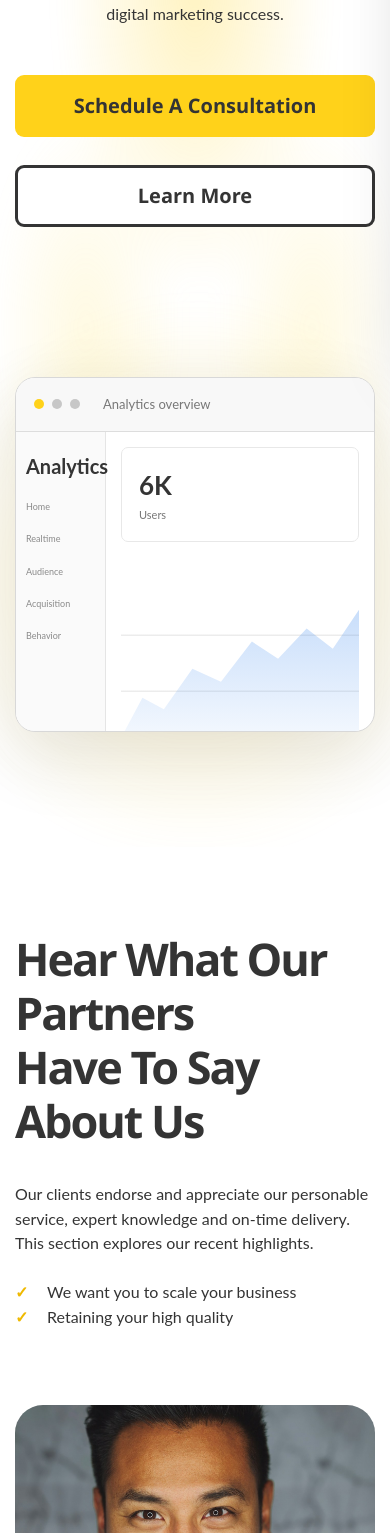
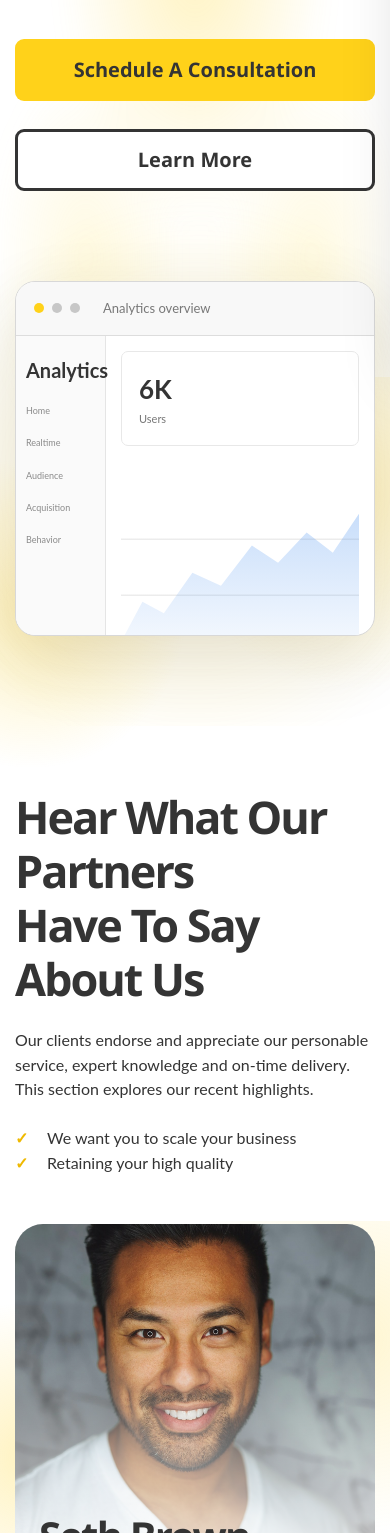
Before and after one commit to awaisbegin014/yellowAgency, a Next.js app: page / in a window 390 px wide. Shown: the part 467-2000 px from the top of the page. Built offline with nearby package versions, Linux system fonts and the light colour scheme.

Commit message:
style: tighten homepage spacing and visual flow

```diff
--- a/src/app/globals.css
+++ b/src/app/globals.css
@@ -515,17 +515,17 @@ main .page-hero--dark .page-hero__lead { color: var(--muted); }
 }
 
 /* Reference-matched Yellow homepage */
-body:has(.reference-home) { background: #fff; color: #343434; }
-body:has(.reference-home) .site-header { background: #fff; background-attachment: initial; }
+body:has(.reference-home) { background: var(--site-yellow-glow); background-attachment: fixed; color: #343434; }
+body:has(.reference-home) .site-header { background: var(--site-yellow-glow); background-attachment: fixed; }
 .reference-home,
-.reference-home > section[class] { background: #fff; color: #343434; }
+.reference-home > section[class] { background: transparent; color: #343434; }
 .reference-home h1,
 .reference-home h2,
 .reference-home h3 { color: #343434; font-weight: 800; letter-spacing: -.045em; }
 .reference-home p,
 .reference-home li { font-size: 18px; line-height: 1.55; }
 .hc-shell { width: min(calc(100% - 48px), 1840px); margin-inline: auto; }
-.hc-section { padding: 115px 0; }
+.hc-section { padding: clamp(72px, 6vw, 90px) 0; }
 .hc-centered { text-align: center; }
 .hc-centered > p { max-width: 1450px; margin-inline: auto; }
 .hc-two-col { display: grid; grid-template-columns: repeat(2, minmax(0, 1fr)); align-items: center; gap: clamp(60px, 7vw, 150px); }
@@ -538,16 +538,16 @@ body:has(.reference-home) .site-header { background: #fff; background-attachment
 .hc-text-link { display: inline-block; padding-bottom: 4px; border-bottom: 2px solid #343434; font-size: 18px; font-weight: 800; }
 .hc-actions { display: flex; justify-content: center; gap: 28px; margin-top: 48px; }
 
-.hc-hero { position: relative; overflow: hidden; padding: 150px 0 55px; isolation: isolate; }
+.hc-hero { position: relative; overflow: hidden; padding: 110px 0 45px; isolation: isolate; }
 .hc-hero::before { content: ""; position: absolute; z-index: -1; inset: 0; background: radial-gradient(ellipse 48% 34% at 50% 31%, rgba(255,210,26,.27), transparent 72%), radial-gradient(ellipse 32% 24% at 22% 58%, rgba(255,226,92,.18), transparent 75%), radial-gradient(ellipse 32% 24% at 80% 58%, rgba(255,226,92,.18), transparent 75%); filter: blur(12px); pointer-events: none; }
 .hc-hero__copy { position: relative; z-index: 1; text-align: center; }
-.hc-hero h1 { margin-bottom: 52px; font-size: clamp(58px, 5vw, 100px); }
+.hc-hero h1 { margin-bottom: 36px; font-size: clamp(58px, 5vw, 100px); }
 .hc-hero h1 span { position: relative; display: inline-block; }
 .hc-hero h1 span::after { content: ""; position: absolute; right: 2%; bottom: -9px; left: 2%; height: 9px; border-radius: 50%; background: var(--yellow); transform: rotate(-.5deg); }
 .hc-hero__copy > p { max-width: 1350px; margin: 0 auto; font-size: 20px; }
-.hc-hero__visual { margin-top: 150px; }
+.hc-hero__visual { margin-top: 90px; }
 
-.hc-analytics { position: relative; width: min(1150px, 78vw); height: 690px; margin-inline: auto; }
+.hc-analytics { position: relative; width: min(1150px, 78vw); height: 620px; margin-inline: auto; }
 .hc-analytics::before { content: ""; position: absolute; inset: -100px -160px; background: radial-gradient(circle, rgba(255,210,26,.24), transparent 62%); filter: blur(10px); }
 .hc-analytics__window { position: absolute; inset: 30px 70px 70px; overflow: hidden; border: 1px solid #d8d8d8; border-radius: 20px; background: #fff; box-shadow: 0 24px 70px rgba(40,40,40,.12); }
 .hc-window-bar { position: relative; z-index: 2; display: flex; height: 54px; align-items: center; gap: 8px; padding: 0 18px; border-bottom: 1px solid #ddd; background: #f8f8f8; }
@@ -572,7 +572,7 @@ body:has(.reference-home) .site-header { background: #fff; background-attachment
 .hc-bars { display: flex; height: 110px; align-items: end; gap: 7px; }
 .hc-bars i { flex: 1; min-width: 5px; border-radius: 3px 3px 0 0; background: #2f7de5; }
 
-.hc-split-heading { display: grid; grid-template-columns: 1fr 1fr; align-items: start; gap: 110px; margin-bottom: 75px; }
+.hc-split-heading { display: grid; grid-template-columns: 1fr 1fr; align-items: start; gap: 80px; margin-bottom: 48px; }
 .hc-split-heading h2 { margin: 0; font-size: clamp(45px, 4vw, 76px); }
 .hc-split-heading p { margin-bottom: 20px; }
 .hc-checks, .hc-arrow-list { padding: 0; list-style: none; }
@@ -580,14 +580,14 @@ body:has(.reference-home) .site-header { background: #fff; background-attachment
 .hc-checks li::before { content: "✓"; position: absolute; left: 0; color: var(--yellow-deep); font-weight: 900; }
 .hc-arrow-list li::before { content: "›"; position: absolute; left: 0; color: var(--yellow-deep); font-size: 30px; font-weight: 900; line-height: .8; }
 .hc-video-grid { display: grid; grid-template-columns: repeat(2, 1fr); gap: 48px; }
-.hc-video-card { position: relative; min-height: 520px; overflow: hidden; border-radius: 28px; background: #eee; }
+.hc-video-card { position: relative; min-height: 460px; overflow: hidden; border-radius: 28px; background: #eee; }
 .hc-video-card img { object-fit: cover; }
 .hc-video-card::after { content: ""; position: absolute; inset: 0; background: linear-gradient(90deg, rgba(255,255,255,.92) 0 40%, transparent 68%); }
 .hc-video-card > div { position: absolute; z-index: 2; top: 50%; left: 65px; transform: translateY(-50%); }
 .hc-video-card h3 { margin-bottom: 4px; font-size: 40px; }
 .hc-video-card span { font-size: 16px; font-weight: 700; }
 .hc-partners .hc-split-heading { display: block; }
-.hc-partners .hc-split-heading > div { max-width: 1050px; margin-top: 34px; }
+.hc-partners .hc-split-heading > div { max-width: 1050px; margin-top: 22px; }
 .hc-partners .hc-split-heading > div > p { margin-bottom: 24px; }
 .hc-partners .hc-checks { margin-top: 20px; }
 
@@ -596,7 +596,7 @@ body:has(.reference-home) .site-header { background: #fff; background-attachment
 .hc-help .hc-arrow-list { margin: 28px 0; }
 .hc-help__note { margin-top: 22px; }
 .hc-help .hc-btn { margin-top: 34px; }
-.hc-photo-collage { position: relative; min-height: 850px; overflow: visible; border-radius: 0 25px 25px 0; }
+.hc-photo-collage { position: relative; min-height: 700px; overflow: visible; border-radius: 0 25px 25px 0; }
 .hc-photo-collage > img { object-fit: cover; border-radius: 0 25px 25px 0; }
 .hc-chart-card { position: absolute; z-index: 2; width: 360px; padding: 20px; border: 1px solid #ddd; border-radius: 12px; background: white; box-shadow: 0 16px 35px rgba(0,0,0,.12); }
 .hc-chart-card--top { top: -50px; right: -70px; }
@@ -604,14 +604,14 @@ body:has(.reference-home) .site-header { background: #fff; background-attachment
 .hc-chart-card .hc-area-chart { height: 140px; margin-top: 0; }
 .hc-chart-card .hc-bars { height: 110px; }
 
-.hc-stats { padding: 75px 0 120px; }
+.hc-stats { padding: 55px 0 75px; }
 .hc-stats .hc-shell { display: grid; grid-template-columns: repeat(5, 1fr); }
 .hc-stats div div { padding: 0 25px; border-right: 1px solid #888; text-align: center; }
 .hc-stats div div:last-child { border-right: 0; }
 .hc-stats b { display: inline-block; border-bottom: 10px solid var(--yellow); font-size: 68px; line-height: .86; }
 .hc-stats span { display: block; margin-top: 20px; font-size: 17px; }
 
-.hc-services > .hc-shell > h2 { margin-bottom: 70px; font-size: 72px; }
+.hc-services > .hc-shell > h2 { margin-bottom: 45px; font-size: 72px; }
 .hc-services__grid { display: grid; grid-template-columns: .82fr 1.18fr; gap: 120px; }
 .hc-service-list { display: flex; flex-direction: column; }
 .hc-service-list button { display: flex; width: 100%; min-height: 80px; align-items: center; justify-content: space-between; padding: 15px 28px; border: 0; border-bottom: 2px solid #444; background: transparent; color: #343434; font-family: var(--heading); font-size: 28px; font-weight: 700; text-align: left; cursor: pointer; transition: background .2s ease, padding-left .2s ease; }
@@ -762,14 +762,14 @@ body:has(.reference-home) .site-header { background: #fff; background-attachment
 .hc-ghl-automation i { padding: 7px 10px; border: 1px solid var(--yellow-deep); border-radius: 20px; background: #fff7d1; font-size: 8px; font-style: normal; font-weight: 800; }
 .hc-ghl-automation span { color: #9a7500; }
 .hc-service-detail { animation: hc-service-in .3s ease both; }
-.hc-service-detail h3 { margin: 55px 0 20px; font-size: 56px; }
-.hc-service-detail ul { margin: 35px 0; }
+.hc-service-detail h3 { margin: 35px 0 16px; font-size: 56px; }
+.hc-service-detail ul { margin: 24px 0; }
 .hc-service-detail .hc-text-link { margin-top: 14px; }
 @keyframes hc-service-in { from { opacity: 0; transform: translateX(10px); } to { opacity: 1; transform: translateX(0); } }
 
 .hc-dental h2 { max-width: 1450px; margin-inline: auto; font-size: clamp(50px, 4.3vw, 82px); }
 .hc-dental .hc-centered > p { margin-top: 35px; }
-.hc-toggle { display: flex; align-items: center; justify-content: center; gap: 25px; margin: 45px 0 65px; font-size: 18px; }
+.hc-toggle { display: flex; align-items: center; justify-content: center; gap: 25px; margin: 32px 0 42px; font-size: 18px; }
 .hc-toggle > span { opacity: .55; transition: opacity .2s ease, font-weight .2s ease; }
 .hc-toggle > span.is-active { font-weight: 800; opacity: 1; }
 .hc-toggle button { width: 76px; height: 42px; padding: 5px; border: 2px solid #343434; border-radius: 30px; background: #ddd; cursor: pointer; transition: background .25s ease, border-color .25s ease; }
@@ -778,7 +778,7 @@ body:has(.reference-home) .site-header { background: #fff; background-attachment
 .hc-toggle button.is-after i { background: #343434; transform: translateX(32px); }
 .hc-toggle button:focus-visible { outline: 4px solid rgba(255,210,26,.4); outline-offset: 4px; }
 .hc-metrics { display: grid; grid-template-columns: repeat(3, 1fr); gap: 70px; }
-.hc-metric-card { position: relative; min-height: 460px; overflow: hidden; padding: 60px 30px; border: 1px solid #aaa; border-radius: 18px; background: white; transition: border-color .25s ease, box-shadow .25s ease; }
+.hc-metric-card { position: relative; min-height: 410px; overflow: hidden; padding: 48px 30px; border: 1px solid #aaa; border-radius: 18px; background: white; transition: border-color .25s ease, box-shadow .25s ease; }
 .hc-metric-card.is-after { border-color: var(--yellow-deep); box-shadow: 0 18px 42px rgba(239,185,0,.14); }
 .hc-metric-card b { display: block; font-size: 70px; }
 .hc-metric-card span { font-size: 25px; }
@@ -786,7 +786,7 @@ body:has(.reference-home) .site-header { background: #fff; background-attachment
 .hc-metric-card.is-after .hc-metric-card__mountain { background: linear-gradient(180deg, #ffe67c, var(--yellow)); }
 
 .hc-model-cards { position: relative; display: grid; grid-template-columns: minmax(0,1fr) 52px minmax(0,1fr) 52px minmax(0,1fr); align-items: center; gap: 0; }
-.hc-model-cards article { align-self: stretch; min-height: 570px; padding: 40px; border: 3px solid var(--yellow-deep); border-radius: 22px; background: white; box-shadow: 0 18px 35px rgba(0,0,0,.1); }
+.hc-model-cards article { align-self: stretch; min-height: 500px; padding: 36px; border: 3px solid var(--yellow-deep); border-radius: 22px; background: white; box-shadow: 0 18px 35px rgba(0,0,0,.1); }
 .hc-model-cards article.is-yellow { position: relative; overflow: hidden; background: var(--yellow); }
 .hc-model-cards article.is-yellow::before, .hc-model-cards article.is-yellow::after { content: "“"; position: absolute; color: rgba(255,255,255,.35); font-family: Georgia, serif; font-size: 220px; line-height: 1; }
 .hc-model-cards article.is-yellow::before { top: -20px; left: 20px; }
@@ -813,14 +813,14 @@ body:has(.reference-home) .site-header { background: #fff; background-attachment
 
 .hc-niches .hc-centered h2 { font-size: clamp(50px, 4vw, 78px); }
 .hc-niches .hc-centered p { max-width: 1200px; }
-.hc-pills { display: flex; flex-wrap: wrap; justify-content: center; gap: 14px; margin: 60px 0 45px; padding-bottom: 35px; border-bottom: 1px solid #aaa; }
+.hc-pills { display: flex; flex-wrap: wrap; justify-content: center; gap: 14px; margin: 38px 0 28px; padding-bottom: 20px; border-bottom: 1px solid #aaa; }
 .hc-pills button { min-width: 145px; padding: 12px 25px; border: 1px solid #777; border-radius: 99px; background: white; color: #343434; font: inherit; font-size: 17px; text-align: center; cursor: pointer; transition: background .2s ease, border-color .2s ease, box-shadow .2s ease, transform .2s ease; }
 .hc-pills button:hover { border-color: var(--yellow-deep); transform: translateY(-2px); }
 .hc-pills button:focus-visible { outline: 4px solid rgba(255,210,26,.35); outline-offset: 3px; }
 .hc-pills button.is-active { border-color: var(--yellow); background: var(--yellow); box-shadow: 0 12px 28px rgba(239,185,0,.28); }
-.hc-niche-detail { display: grid; grid-template-columns: 1fr 1fr; gap: 130px; padding: 45px 20px; text-align: left; animation: hc-niche-in .3s ease both; }
+.hc-niche-detail { display: grid; grid-template-columns: 1fr 1fr; gap: 70px; padding: 24px 20px; text-align: left; animation: hc-niche-in .3s ease both; }
 @keyframes hc-niche-in { from { opacity: 0; transform: translateY(8px); } to { opacity: 1; transform: translateY(0); } }
-.hc-niche-detail > div { position: relative; padding: 42px; overflow: hidden; border: 1px solid rgba(239,185,0,.45); border-radius: 24px; background: linear-gradient(145deg, rgba(255,210,26,.18), rgba(255,255,255,.96) 68%); box-shadow: 0 18px 45px rgba(239,185,0,.12); }
+.hc-niche-detail > div { position: relative; padding: 32px; overflow: hidden; border: 1px solid rgba(239,185,0,.45); border-radius: 24px; background: linear-gradient(145deg, rgba(255,210,26,.18), rgba(255,255,255,.96) 68%); box-shadow: 0 18px 45px rgba(239,185,0,.12); }
 .hc-niche-detail > div:last-child { background: linear-gradient(145deg, #fff, rgba(255,210,26,.2)); }
 .hc-niche-detail > div::after { content: ""; position: absolute; z-index: 0; right: -70px; bottom: -80px; width: 210px; height: 210px; border-radius: 50%; background: rgba(255,210,26,.2); filter: blur(3px); }
 .hc-niche-detail h3, .hc-niche-detail p, .hc-niche-detail ul, .hc-niche-detail .hc-text-link, .hc-niche-detail > div > span { position: relative; z-index: 1; }
@@ -836,7 +836,7 @@ body:has(.reference-home) .site-header { background: #fff; background-attachment
 .hc-niche-outcomes span { padding: 8px 13px; border: 1px solid var(--yellow-deep); border-radius: 99px; background: white; font-size: 14px; font-weight: 700; }
 .hc-niche-detail .hc-text-link { margin-top: 32px; padding: 13px 20px; border: 2px solid var(--yellow-deep); border-radius: 9px; background: var(--yellow); }
 
-.reference-home.reference-home > section.hc-band { overflow: hidden; padding: 80px 0; border: 0; background-color: var(--yellow); background-image: radial-gradient(circle at 75% 35%, rgba(255,255,255,.38), transparent 28%), linear-gradient(115deg, #ffd21a 0%, #ffe45f 55%, #ffd21a 100%); }
+.reference-home.reference-home > section.hc-band { overflow: hidden; padding: 62px 0; border: 0; background-color: var(--yellow); background-image: radial-gradient(circle at 75% 35%, rgba(255,255,255,.38), transparent 28%), linear-gradient(115deg, #ffd21a 0%, #ffe45f 55%, #ffd21a 100%); }
 .hc-band .hc-shell { position: relative; z-index: 1; text-align: center; }
 .hc-band .hc-shell::after { content: "Y"; position: absolute; z-index: -1; top: 50%; right: 4%; color: rgba(255,255,255,.22); font-family: var(--heading); font-size: 330px; font-weight: 900; line-height: 1; transform: translateY(-50%); }
 .hc-band h2 { margin-bottom: 35px; font-size: clamp(50px, 4.4vw, 86px); }
@@ -846,7 +846,7 @@ body:has(.reference-home) .site-header { background: #fff; background-attachment
 
 .hc-cases h2 { font-size: clamp(50px, 4vw, 78px); }
 .hc-cases > .hc-shell > p { max-width: 1250px; }
-.hc-case-grid { display: grid; grid-template-columns: repeat(3, 1fr); gap: 55px; margin: 80px 0 60px; text-align: left; }
+.hc-case-grid { display: grid; grid-template-columns: repeat(3, 1fr); gap: 45px; margin: 50px 0 40px; text-align: left; }
 .hc-case-grid article > div { position: relative; height: 330px; overflow: hidden; background: #eee; }
 .hc-case-grid article > div > img { object-fit: cover; }
 .hc-case-grid h3 { min-height: 110px; margin: 25px 0 18px; font-size: 34px; }
@@ -855,8 +855,8 @@ body:has(.reference-home) .site-header { background: #fff; background-attachment
 .hc-case-chart { position: absolute; right: 20px; bottom: 20px; width: 180px; padding: 12px; border-radius: 8px; background: white; box-shadow: 0 8px 20px rgba(0,0,0,.12); }
 .hc-case-chart .hc-bars { height: 75px; }
 
-.hc-small-business { padding-block: 170px; }
-.hc-small-business .hc-analytics { width: 100%; height: 650px; transform: scale(.82); }
+.hc-small-business { padding-block: 90px; }
+.hc-small-business .hc-analytics { width: 100%; height: 580px; transform: scale(.88); }
 .hc-small-business h2 { font-size: clamp(48px, 4vw, 74px); }
 .hc-small-business .hc-arrow-list { margin-block: 24px; }
 .hc-small-business__note { margin-top: 18px; padding-left: 18px; border-left: 4px solid var(--yellow); font-weight: 700; }
@@ -864,7 +864,7 @@ body:has(.reference-home) .site-header { background: #fff; background-attachment
 
 .hc-onboarding { background: radial-gradient(circle at 50% 42%, rgba(255,210,26,.2), transparent 38%), #fff; }
 .hc-onboarding h2 { font-size: clamp(50px, 4vw, 78px); }
-.hc-onboarding-flow { position: relative; display: grid; grid-template-columns: repeat(5, 1fr); gap: 30px; margin-top: 80px; }
+.hc-onboarding-flow { position: relative; display: grid; grid-template-columns: repeat(5, 1fr); gap: 30px; margin-top: 50px; }
 .hc-onboarding-flow::before { content: ""; position: absolute; top: 90px; right: 9%; left: 9%; height: 3px; background: var(--yellow-deep); }
 .hc-onboarding-flow article { position: relative; }
 .hc-onboarding-flow article > i { position: relative; z-index: 2; display: block; width: 26px; height: 26px; margin: 18px auto 25px; border: 5px solid white; border-radius: 50%; background: var(--yellow); }
@@ -875,7 +875,7 @@ body:has(.reference-home) .site-header { background: #fff; background-attachment
 .hc-hex > * { position: relative; z-index: 1; }
 .hc-hex--accent::before { background: var(--yellow); }
 
-.hc-agency-model { padding-block: 170px; }
+.hc-agency-model { padding-block: 90px; }
 .hc-agency-model .hc-two-col { align-items: start; }
 .hc-agency-model__copy { padding-top: 0; }
 .hc-agency-model__eyebrow { display: inline-block; margin-bottom: 20px; padding: 8px 13px; border-radius: 99px; background: var(--yellow); font-size: 13px; font-weight: 900; letter-spacing: .07em; text-transform: uppercase; }
@@ -889,7 +889,7 @@ body:has(.reference-home) .site-header { background: #fff; background-attachment
 .hc-link-columns { display: grid; grid-template-columns: 1fr 1fr; gap: 35px; }
 .hc-link-columns ul { padding: 0; list-style: none; }
 .hc-link-columns li::before { content: "»"; margin-right: 14px; color: var(--yellow-deep); font-size: 28px; font-weight: 900; }
-.hc-model-diagram { position: relative; display: flex; min-height: 760px; align-items: center; justify-content: center; flex-direction: column; }
+.hc-model-diagram { position: relative; display: flex; min-height: 700px; align-items: center; justify-content: center; flex-direction: column; }
 .hc-model-client { display: flex; align-items: center; gap: 20px; }
 .hc-model-client__icon { position: relative; display: block; width: 115px; height: 88px; border: 4px solid #343434; border-radius: 60px 60px 16px 16px; background: white; }
 .hc-model-client__icon::before { content: ""; position: absolute; top: -42px; left: 32px; width: 45px; height: 45px; border: 4px solid #343434; border-radius: 50%; background: white; }
@@ -915,7 +915,7 @@ body:has(.reference-home) .site-header { background: #fff; background-attachment
 
 .hc-support h2 { font-size: clamp(50px, 4vw, 78px); }
 .hc-support > .hc-shell > p { max-width: 1450px; }
-.hc-support-flow { position: relative; min-height: 650px; margin-top: 110px; }
+.hc-support-flow { position: relative; min-height: 650px; margin-top: 65px; }
 .hc-support-connectors { position: absolute; z-index: 0; inset: 0; width: 100%; height: 100%; overflow: visible; pointer-events: none; }
 .hc-support-connectors path { fill: none; stroke: #777; stroke-width: 3; stroke-dasharray: 8 7; marker-end: url(#support-arrow); vector-effect: non-scaling-stroke; }
 .hc-support-connectors marker path { fill: var(--yellow-deep); stroke: none; }
@@ -936,7 +936,7 @@ body:has(.reference-home) .site-header { background: #fff; background-attachment
 .hc-support-step--brand .hc-support-node { width: 215px; height: 245px; flex-basis: 215px; border: 0; background: linear-gradient(145deg, #ffe466, var(--yellow-deep)); color: #343434; }
 .hc-support-step--brand .hc-support-node span { color: #343434; font-size: 66px; }
 
-.hc-lead { padding-block: 160px; }
+.hc-lead { padding-block: 90px; }
 .hc-lead .hc-two-col { align-items: start; }
 .hc-lead__copy { padding-top: 0; }
 .hc-lead__eyebrow { display: inline-block; margin-bottom: 18px; padding: 8px 13px; border-radius: 99px; background: var(--yellow); font-size: 13px; font-weight: 900; letter-spacing: .08em; text-transform: uppercase; }
@@ -953,19 +953,19 @@ body:has(.reference-home) .site-header { background: #fff; background-attachment
 .hc-consent { font-size: 14px; }
 .hc-lead-form .hc-btn { width: 100%; border: 0; }
 
-.reference-home.reference-home > section.hc-final-cta { padding: 70px 0; border: 0; background-color: var(--yellow); background-image: radial-gradient(circle at 75% 35%, rgba(255,255,255,.42), transparent 30%), linear-gradient(110deg, #ffd21a, #ffe56b 58%, #ffd21a); box-shadow: inset 0 1px 0 rgba(255,255,255,.65); }
+.reference-home.reference-home > section.hc-final-cta { padding: 58px 0; border: 0; background-color: var(--yellow); background-image: radial-gradient(circle at 75% 35%, rgba(255,255,255,.42), transparent 30%), linear-gradient(110deg, #ffd21a, #ffe56b 58%, #ffd21a); box-shadow: inset 0 1px 0 rgba(255,255,255,.65); }
 .hc-final-cta .hc-shell { display: grid; grid-template-columns: 1fr auto; align-items: center; gap: 60px; }
 .hc-final-cta h2 { margin-bottom: 8px; font-size: 38px; }
 .hc-final-cta .hc-btn--dark { border: 2px solid #343434; background: #343434; color: white; }
 
 @media (max-width: 1100px) {
-  .hc-section { padding: 85px 0; }
+  .hc-section { padding: 64px 0; }
   .hc-split-heading, .hc-two-col, .hc-services__grid, .hc-niche-detail { grid-template-columns: 1fr; gap: 55px; }
   .hc-hero { min-height: auto; }
   .hc-analytics { width: min(900px, 84vw); height: 560px; }
   .hc-analytics__float--left { left: -35px; }
   .hc-analytics__float--right { right: -35px; }
-  .hc-photo-collage { min-height: 650px; }
+  .hc-photo-collage { min-height: 560px; }
   .hc-stats .hc-shell { grid-template-columns: repeat(3, 1fr); gap: 45px 0; }
   .hc-case-grid { grid-template-columns: 1fr 1fr; }
   .hc-model-cards { grid-template-columns: 1fr; gap: 18px; }
@@ -982,7 +982,7 @@ body:has(.reference-home) .site-header { background: #fff; background-attachment
 @media (max-width: 700px) {
   .hc-shell { width: min(calc(100% - 30px), 1840px); }
   .reference-home p, .reference-home li { font-size: 16px; }
-  .hc-hero { min-height: auto; padding: 90px 0 70px; }
+  .hc-hero { min-height: auto; padding: 70px 0 45px; }
   .hc-hero h1 { font-size: 42px; }
   .hc-actions, .hc-band--cta .hc-shell > div { align-items: stretch; flex-direction: column; }
   .hc-analytics { width: 100%; height: 400px; }
@@ -999,7 +999,7 @@ body:has(.reference-home) .site-header { background: #fff; background-attachment
   .hc-video-card { min-height: 390px; }
   .hc-video-card::after { background: linear-gradient(0deg, rgba(255,255,255,.95), transparent 70%); }
   .hc-video-card > div { top: auto; right: 24px; bottom: 24px; left: 24px; transform: none; }
-  .hc-photo-collage { min-height: 470px; }
+  .hc-photo-collage { min-height: 420px; }
   .hc-chart-card { width: 230px; }
   .hc-chart-card--top { top: -20px; right: -5px; }
   .hc-chart-card--bottom { right: 10px; bottom: 20px; }
```
